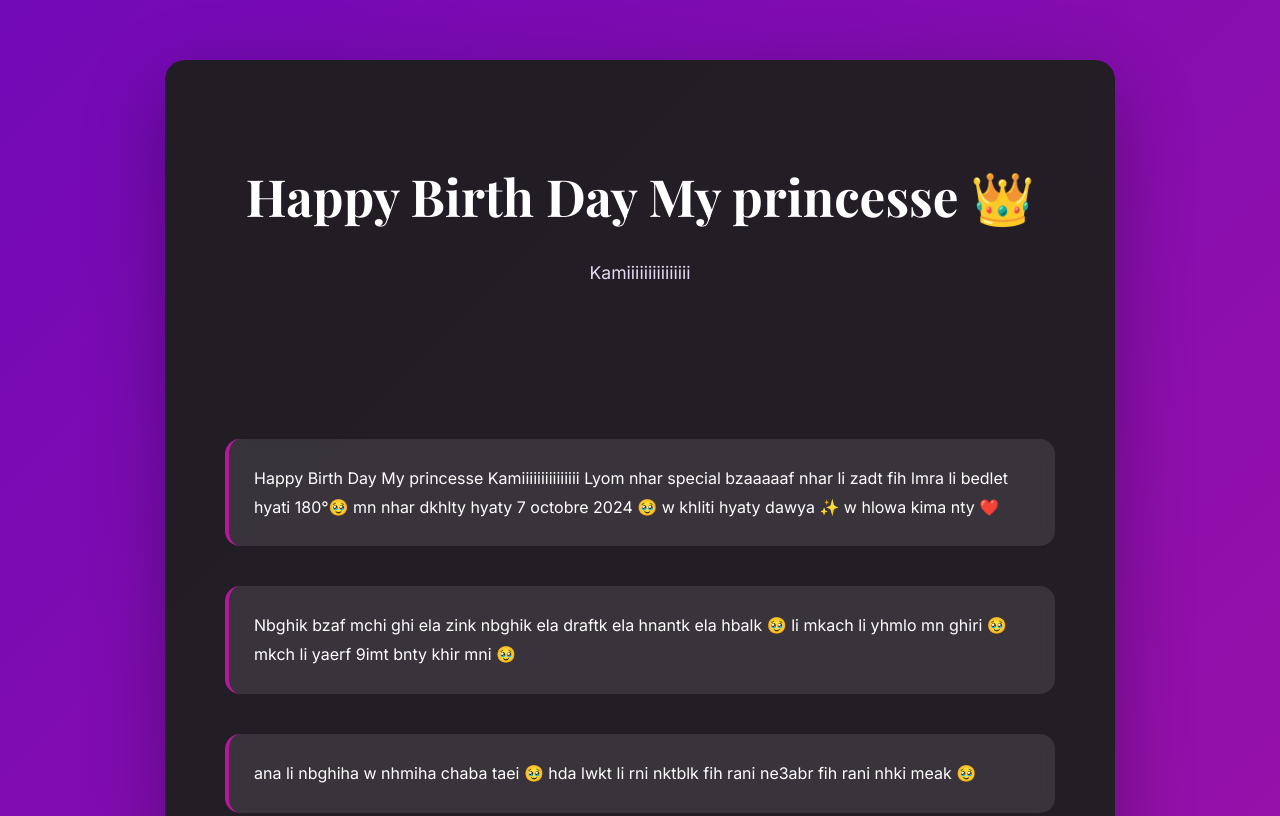
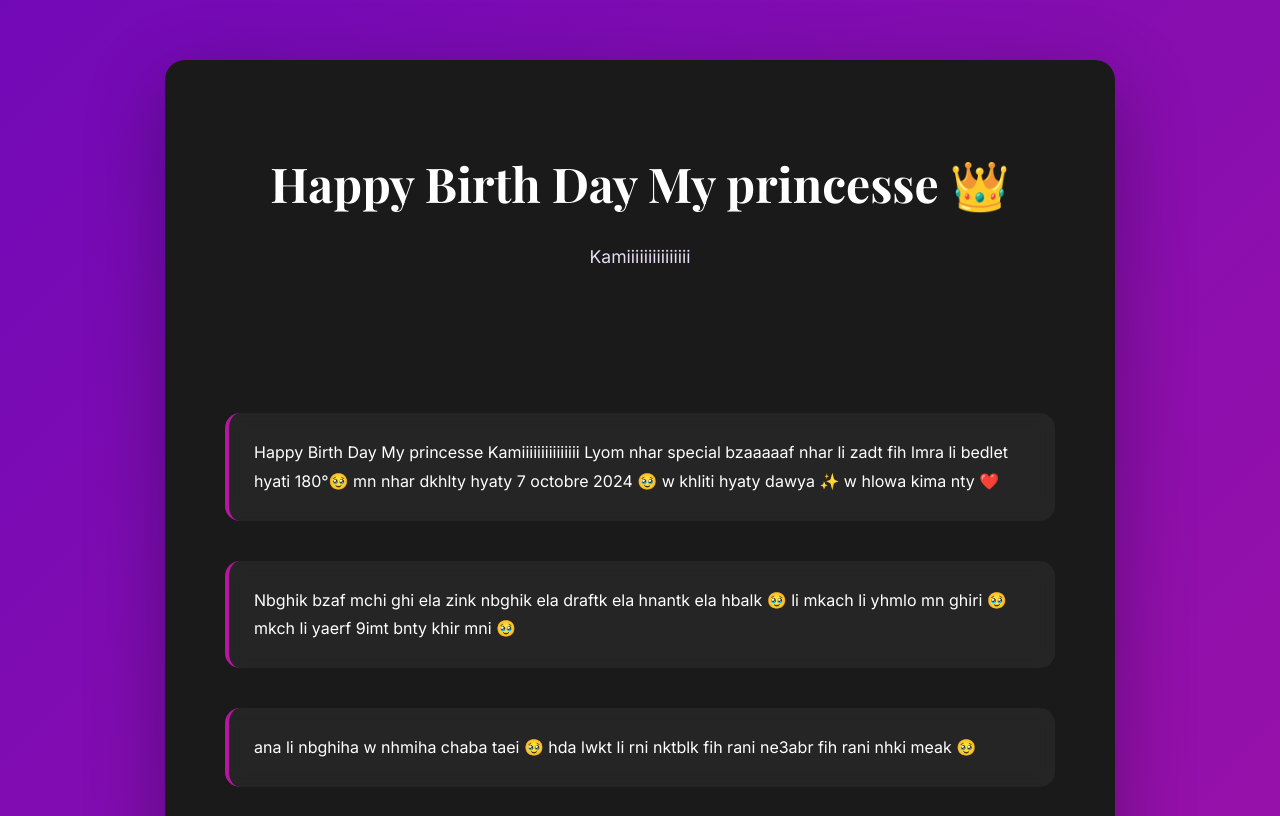
Before and after one commit to yazidtheone/HappyBirthdayKamiiii, a plain HTML site: page index.html in a window 1280 px wide. Shown: the top 816 px of the page. Drawn offline with nearby package versions, Linux system fonts and the light colour scheme.

Commit message:
Update index.html

```diff
--- a/index.html
+++ b/index.html
@@ -11,9 +11,8 @@
 :root{
   --primary:#b5179e;
   --dark-bg:#1a1a1a;
-  --light-bg:#f4f6f8;
   --text-light:#fff;
-  --glass-bg:rgba(255,255,255,0.1);
+  --glass-bg:rgba(255,255,255,0.05);
 }
 
 *{box-sizing:border-box;margin:0;padding:0;}
@@ -29,7 +28,7 @@ body{
 .container{
   max-width:950px;
   margin:60px auto;
-  background:rgba(30,30,30,0.95);
+  background:var(--dark-bg);
   border-radius:20px;
   box-shadow:0 25px 80px rgba(0,0,0,.3);
   overflow:hidden;
@@ -38,13 +37,13 @@ body{
 
 /* HERO */
 .hero{
-  padding:90px 60px;
+  padding:80px 60px;
   text-align:center;
 }
 
 .hero h1{
   font-family:'Playfair Display',serif;
-  font-size:3.2em;
+  font-size:3em;
   margin-bottom:15px;
   color:#fff;
 }
```
